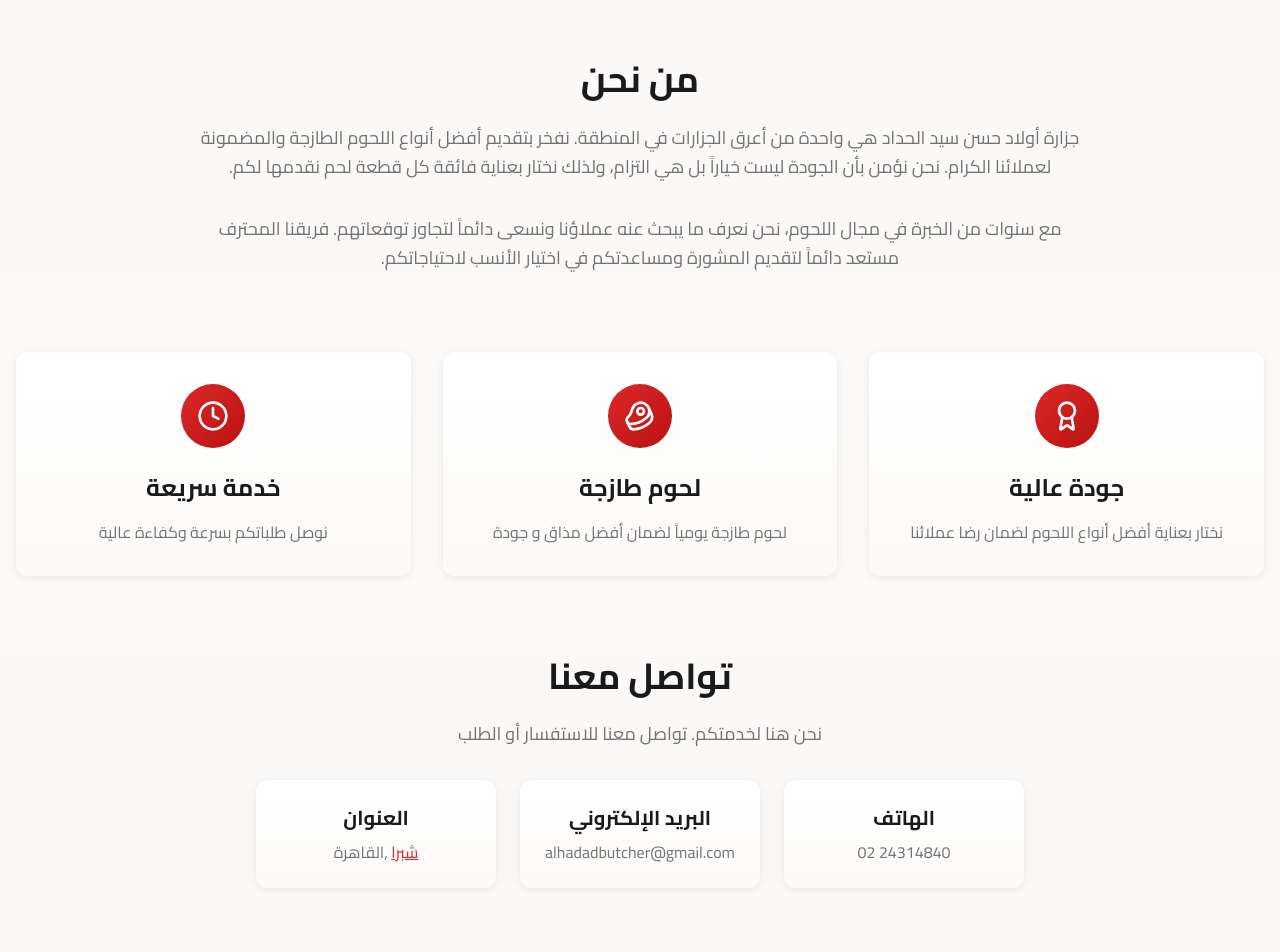
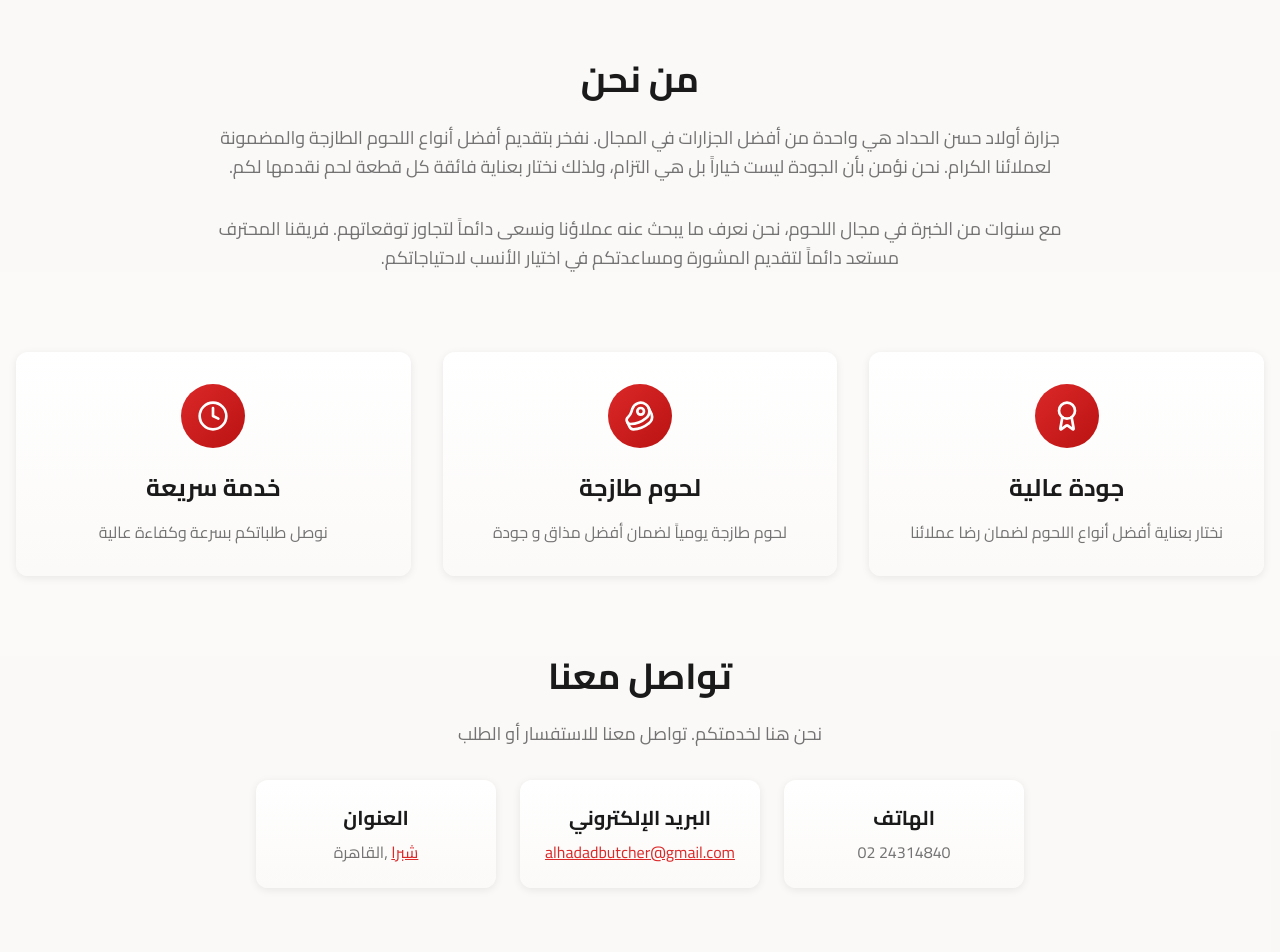
Before and after one commit to ZiadTamer32/ButcherShop_Frontend, a React (Vite) app: page / in a window 1280 px wide. Shown: the part 540-1492 px from the top of the page. Built offline with nearby package versions, Linux system fonts and the light colour scheme; no server answers.

Commit message:
Fix Add Quantity & Add mailto

```diff
--- a/src/components/ProductCard.tsx
+++ b/src/components/ProductCard.tsx
@@ -5,19 +5,29 @@ import { sliceText } from "../lib/utils";
 import type { CartItemLocalStorage } from "@/types";
 import useAddCart from "../featuers/cart/useAddCart";
 import toast from "react-hot-toast";
+import useGetCart from "../featuers/cart/useGetCart";
 
 export const ProductCard = ({ product }: { product: CartItemLocalStorage }) => {
   const [quantity, setQuantity] = useState(1);
   const { addCart } = useAddCart();
+  const { getCart } = useGetCart();
 
   const imgUrl = `${import.meta.env.VITE_IMAGE_UPLOAD_PATH}/${product.image}`;
 
+  const cartItem = getCart?.find(
+    (item: CartItemLocalStorage) => item._id === product._id
+  );
+  const showQuantity = cartItem ? cartItem.quantity : 0;
+  const maxQuantity = 10 - showQuantity;
+
   const handleAddToCart = () => {
-    if (quantity > 0) {
+    if (quantity > 0 && product.isAvailable) {
       addCart(
         { ...product, quantity },
         {
-          onSuccess: () => toast.success(`تم إضافة ${product.name} إلى السلة`),
+          onSuccess: () => {
+            toast.success(`تم إضافة ${product.name} إلى السلة`);
+          },
         }
       );
     }
@@ -56,8 +66,10 @@ export const ProductCard = ({ product }: { product: CartItemLocalStorage }) => {
             <Button
               size="icon"
               variant="outline"
-              onClick={() => setQuantity(quantity + 0.25)}
-              disabled={quantity >= 10 || !product.isAvailable}
+              onClick={() =>
+                setQuantity((prev) => Math.min(prev + 0.25, maxQuantity))
+              }
+              disabled={quantity >= maxQuantity || !product.isAvailable}
               className="h-7 w-7"
             >
               <Plus className="w-3 h-3" />
@@ -80,6 +92,12 @@ export const ProductCard = ({ product }: { product: CartItemLocalStorage }) => {
         </div>
 
         <div className="relative flex-shrink-0">
+          {showQuantity > 0 && (
+            <span className="absolute -top-2 -right-2 bg-secondary rounded-full px-2 py-1 text-secondary-foreground text-xs font-bold shadow-md z-10">
+              {showQuantity}
+            </span>
+          )}
+
           {product.isAvailable ? (
             <img
               loading="lazy"
@@ -106,7 +124,9 @@ export const ProductCard = ({ product }: { product: CartItemLocalStorage }) => {
       <Button
         size="sm"
         onClick={handleAddToCart}
-        disabled={quantity <= 0 || !product.isAvailable}
+        disabled={
+          quantity <= 0 || !product.isAvailable || quantity > maxQuantity
+        }
         className="text-xs w-full sm:hidden mt-2"
       >
         <ShoppingCart className="w-4 h-4" />
@@ -117,12 +137,20 @@ export const ProductCard = ({ product }: { product: CartItemLocalStorage }) => {
       <div className="hidden sm:block w-full">
         <div className="overflow-hidden">
           {product.isAvailable ? (
+            <div className="relative overflow-hidden">
+              {showQuantity > 0 && (
+                <span className="absolute top-2 right-2 bg-secondary rounded-full px-3 py-1.5 text-secondary-foreground text-sm font-bold shadow-md z-10">
+                  {showQuantity}
+                </span>
+              )}
+
               <img
                 loading="lazy"
                 src={imgUrl || ""}
                 alt={product.name}
                 className="w-full h-64 object-cover hover:scale-105 transition-smooth"
               />
+            </div>
           ) : (
             <div className="relative overflow-hidden">
               <img
@@ -164,11 +192,14 @@ export const ProductCard = ({ product }: { product: CartItemLocalStorage }) => {
             <Button
               className="basis-1/3"
               variant="outline"
-              disabled={quantity >= 10 || !product.isAvailable}
-              onClick={() => setQuantity(quantity + 0.25)}
+              disabled={quantity >= maxQuantity || !product.isAvailable}
+              onClick={() =>
+                setQuantity((prev) => Math.min(prev + 0.25, maxQuantity))
+              }
             >
               <Plus className="w-4 h-4" />
             </Button>
+
             <p className="basis-1/3 border rounded-md text-center">
               <span className="block mt-1.5">{quantity}</span>
             </p>
@@ -183,7 +214,9 @@ export const ProductCard = ({ product }: { product: CartItemLocalStorage }) => {
           </div>
           <Button
             onClick={handleAddToCart}
-            disabled={quantity <= 0 || !product.isAvailable}
+            disabled={
+              quantity <= 0 || !product.isAvailable || quantity > maxQuantity
+            }
             className="w-full mt-4"
           >
             <ShoppingCart className="w-4 h-4" />
--- a/src/featuers/cart/Cart.tsx
+++ b/src/featuers/cart/Cart.tsx
@@ -42,6 +42,7 @@ const Cart = ({
                 <Button
                   size="icon"
                   variant="outline"
+                  disabled={cartItem.quantity >= 10 || !cartItem.isAvailable}
                   onClick={() =>
                     updateCart({
                       ...cartItem,
@@ -59,7 +60,7 @@ const Cart = ({
                 <Button
                   size="icon"
                   variant="outline"
-                  disabled={cartItem.quantity <= 0.25}
+                  disabled={cartItem.quantity <= 0.25 || !cartItem.isAvailable}
                   onClick={() =>
                     updateCart({
                       ...cartItem,
@@ -69,7 +70,6 @@ const Cart = ({
                 >
                   <Minus />
                 </Button>
-
                 <DeleteButton id={cartItem._id} />
               </div>
             </div>
--- a/src/pages/HomePage.tsx
+++ b/src/pages/HomePage.tsx
@@ -60,10 +60,10 @@ const Home = () => {
           <div className="max-w-4xl mx-auto text-center">
             <h2 className="text-4xl font-bold text-foreground mb-6">من نحن</h2>
             <p className="text-lg text-muted-foreground leading-relaxed mb-8">
-              جزارة أولاد حسن سيد الحداد هي واحدة من أعرق الجزارات في المنطقة.
-              نفخر بتقديم أفضل أنواع اللحوم الطازجة والمضمونة لعملائنا الكرام.
-              نحن نؤمن بأن الجودة ليست خياراً بل هي التزام، ولذلك نختار بعناية
-              فائقة كل قطعة لحم نقدمها لكم.
+              جزارة أولاد حسن الحداد هي واحدة من أفضل الجزارات في المجال. نفخر
+              بتقديم أفضل أنواع اللحوم الطازجة والمضمونة لعملائنا الكرام. نحن
+              نؤمن بأن الجودة ليست خياراً بل هي التزام، ولذلك نختار بعناية فائقة
+              كل قطعة لحم نقدمها لكم.
             </p>
             <p className="text-lg text-muted-foreground leading-relaxed">
               مع سنوات من الخبرة في مجال اللحوم، نحن نعرف ما يبحث عنه عملاؤنا
@@ -119,9 +119,13 @@ const Home = () => {
                 <h3 className="text-xl font-bold text-foreground mb-2">
                   البريد الإلكتروني
                 </h3>
-                <p className="text-muted-foreground">
+                <Link
+                  to="https://mail.google.com/mail/?view=cm&fs=1&tf=1&to=alhadadbutcher@gmail.com"
+                  target="_blank"
+                  className="underline text-primary transition-colors"
+                >
                   alhadadbutcher@gmail.com
-                </p>
+                </Link>
               </div>
               <div className="gradient-card p-6 rounded-xl shadow-soft">
                 <h3 className="text-xl font-bold text-foreground mb-2">
--- a/src/pages/OrderPage.tsx
+++ b/src/pages/OrderPage.tsx
@@ -168,7 +168,7 @@ const OrderPage = () => {
                 <div>
                   <p className="text-sm text-muted-foreground">ملاحظات</p>
                   <p className="font-semibold text-foreground">
-                    {specificOrder.additionalInfo ?? "لا يوجد ملاحظات"}
+                    {specificOrder.additionalInfo || "لا يوجد ملاحظات"}
                   </p>
                 </div>
               </div>
```
Lines whose indentation alone changed are shown as unchanged.
